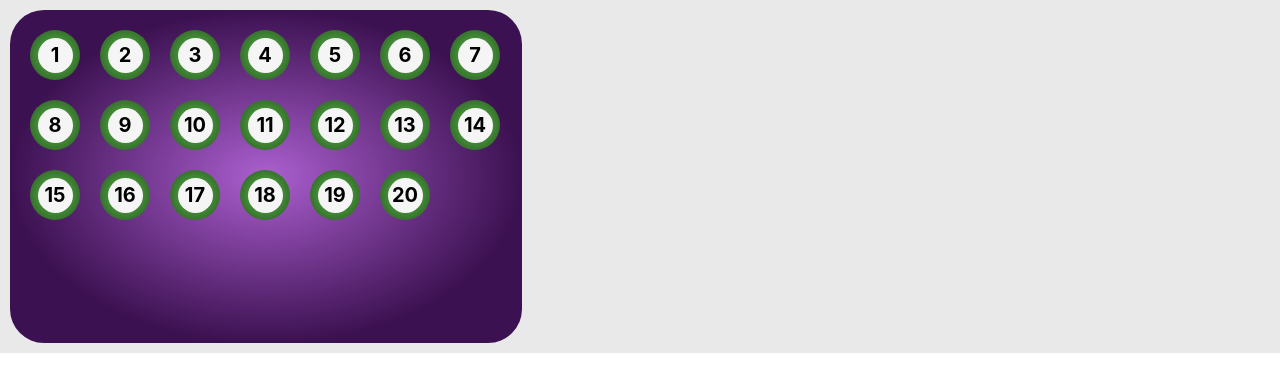
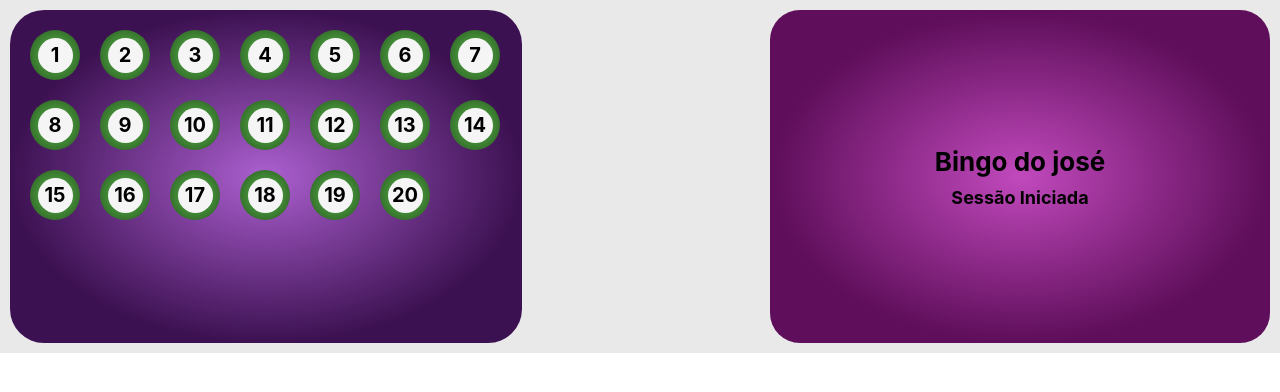
Before and after one commit to Gabriel4420/bingo-ronney, a Next.js app: page /bingo in a window 1280 px wide. Shown: the top 392 px of the page. Built offline with nearby package versions, Linux system fonts and the light colour scheme.

Commit message:
feat: :sparkles: session status

```diff
--- /dev/null
+++ b/src/ui/components/Atoms/Heading/index.tsx
@@ -0,0 +1,71 @@
+import React from 'react'
+import * as S from './styles'
+
+interface HeadingProps {
+  types: 'h1' | 'h2' | 'h3' | 'h4' | 'h5' | 'h6' | 'p'
+  content: string
+  bold?: boolean
+}
+
+const Heading: React.FC<HeadingProps> = ({
+  types,
+  content,
+  bold
+}: HeadingProps) => {
+  switch (types) {
+    case 'h1':
+      return (
+        <S.Background bold={bold}>
+          <h1>{content}</h1>
+        </S.Background>
+      )
+      break
+    case 'h2':
+      return (
+        <S.Background bold={bold}>
+          <h2>{content}</h2>
+        </S.Background>
+      )
+      break
+    case 'h3':
+      return (
+        <S.Background bold={bold}>
+          <h3>{content}</h3>
+        </S.Background>
+      )
+      break
+    case 'h4':
+      return (
+        <S.Background bold={bold}>
+          <h4>{content}</h4>
+        </S.Background>
+      )
+      break
+    case 'h5':
+      return (
+        <S.Background bold={bold}>
+          <h5>{content}</h5>
+        </S.Background>
+      )
+      break
+    case 'h6':
+      return (
+        <S.Background bold={bold}>
+          <h6>{content}</h6>
+        </S.Background>
+      )
+      break
+    case 'p':
+      return (
+        <S.Background bold={bold}>
+          <p>{content}</p>
+        </S.Background>
+      )
+      break
+    default:
+      return <p>{content}</p>
+      break
+  }
+}
+
+export default Heading
--- /dev/null
+++ b/src/ui/components/Atoms/Heading/styles.ts
@@ -0,0 +1,46 @@
+import styled from 'styled-components'
+
+interface Props {
+  bold?: boolean
+}
+
+export const Background = styled.div<Props>`
+  h1,
+  h2,
+  h3,
+  h4,
+  h5,
+  h6 {
+    padding: 5px;
+  }
+
+  h1 {
+    font-size: 26px;
+    font-weight: ${(props) => (props.bold ? 'bold' : 'normal')};
+  }
+
+  h2 {
+    font-size: 24px;
+    font-weight: ${(props) => (props.bold ? 'bold' : 'normal')};
+  }
+
+  h3 {
+    font-size: 22px;
+    font-weight: ${(props) => (props.bold ? 'bold' : 'normal')};
+  }
+
+  h4 {
+    font-size: 18px;
+    font-weight: ${(props) => (props.bold ? 'bold' : 'normal')};
+  }
+
+  h5 {
+    font-size: 16px;
+    font-weight: ${(props) => (props.bold ? 'bold' : 'normal')};
+  }
+
+  h6 {
+    font-size: 14px;
+    font-weight: ${(props) => (props.bold ? 'bold' : 'normal')};
+  }
+`
--- a/src/ui/components/Atoms/index.ts
+++ b/src/ui/components/Atoms/index.ts
@@ -1 +1,3 @@
 export { default as Button } from './Button'
+export { default as Ball } from './Ball'
+export { default as Heading } from './Heading'
--- /dev/null
+++ b/src/ui/components/Mols/SessionStatus/index.tsx
@@ -0,0 +1,14 @@
+import React from 'react'
+import * as S from './styles'
+import { Heading } from '@/ui'
+
+const SessionStatus: React.FC = () => {
+  return (
+    <S.Background>
+      <Heading types="h1" content="Bingo do josé" bold />
+      <Heading types="h4" content="Sessão Iniciada" bold />
+    </S.Background>
+  )
+}
+
+export default SessionStatus
--- /dev/null
+++ b/src/ui/components/Mols/SessionStatus/styles.ts
@@ -0,0 +1,13 @@
+import styled from 'styled-components'
+
+export const Background = styled.div`
+  display: flex;
+  flex-direction: column;
+  align-items: center;
+  justify-content: center;
+  background: radial-gradient(50% 50% at 50% 50%, #c149bd 0%, #5e0e5a 100%);
+  border-radius: 30px;
+  max-width: 500px;
+  width: 100%;
+  margin: 10px;
+`
--- a/src/ui/components/Mols/index.ts
+++ b/src/ui/components/Mols/index.ts
@@ -1 +1,2 @@
-export { default as Main } from './Main'
+export { default as BallsFinished } from './BallsFinished'
+export { default as SessionStatus } from './SessionStatus'
--- a/src/ui/components/index.ts
+++ b/src/ui/components/index.ts
@@ -1,2 +1,2 @@
 export * from './Atoms'
-export * from './Mols/Main'
+export * from './Mols'
--- a/src/ui/pages/Bingo/index.tsx
+++ b/src/ui/pages/Bingo/index.tsx
@@ -1,4 +1,4 @@
-import BallsFinished from '@/ui/components/Mols/BallsFinished'
+import { BallsFinished, SessionStatus } from '@/ui'
 import React from 'react'
 import * as S from './styles'
 
@@ -6,6 +6,7 @@ const Bingo: React.FC = () => {
   return (
     <S.Background>
       <BallsFinished />
+      <SessionStatus />
     </S.Background>
   )
 }
--- a/src/ui/pages/Bingo/styles.ts
+++ b/src/ui/pages/Bingo/styles.ts
@@ -2,7 +2,8 @@ import styled from 'styled-components'
 
 export const Background = styled.div`
   display: flex;
-  flex-direction: column;
+
+  justify-content: space-between;
   max-width: 1440px;
   width: 100%;
   background-color: #e9e9e9;
```
